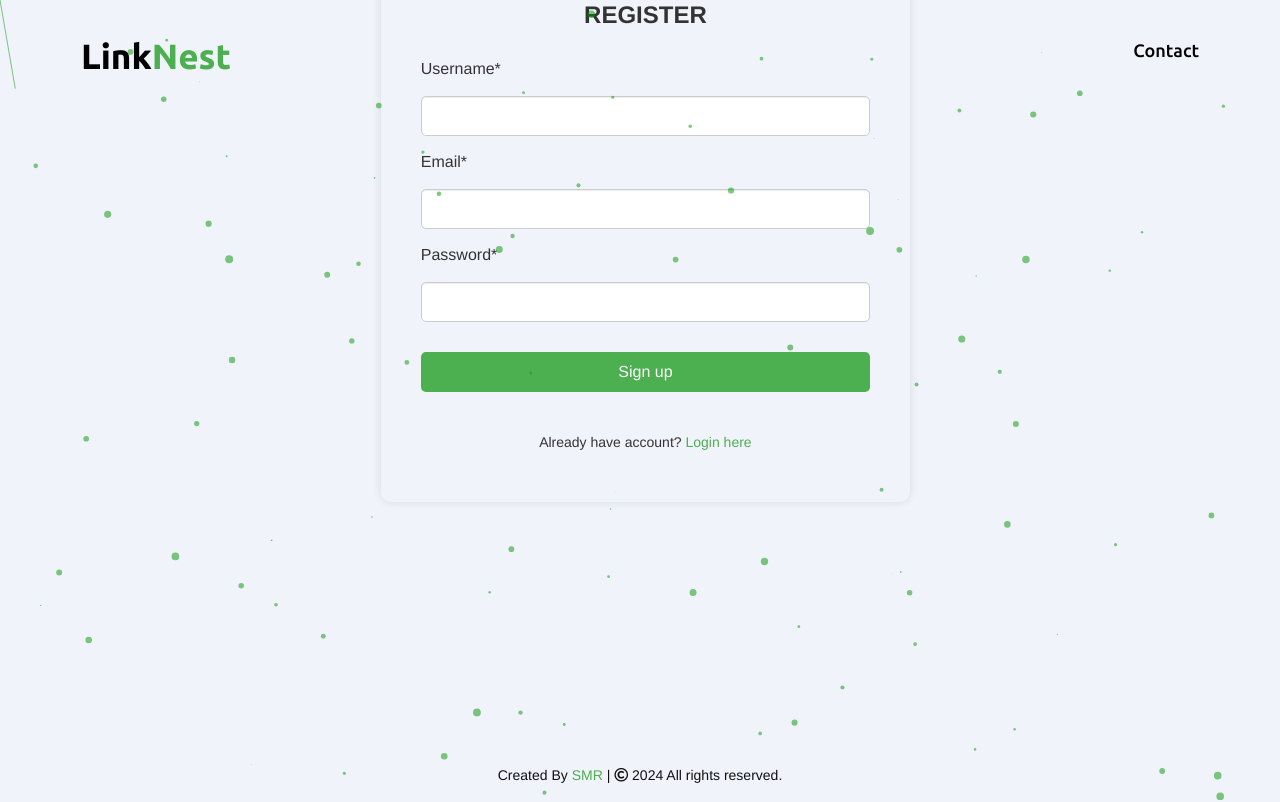
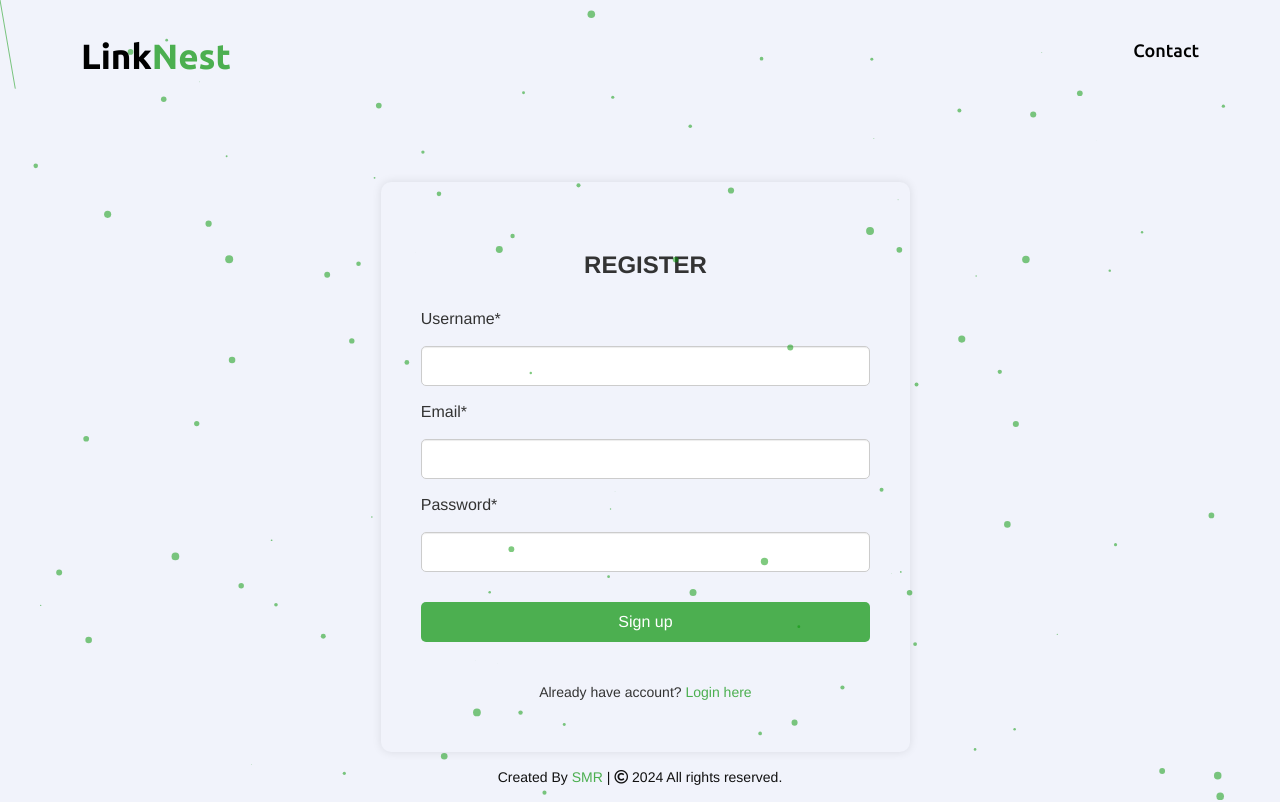
Before and after one commit to smr-yogesh/Linknest.cc, a Flask app: page /register in a window 1280 px wide. Run offline with Flask 3, Linux system fonts and the light colour scheme; some libraries are stand-ins or nearby versions.

Commit message:
v0.9, db, css and stracture fix

```diff
--- a/routes/admin.py
+++ b/routes/admin.py
@@ -7,6 +7,7 @@ from model.user import user as u
 from model.otp import otp
 from routes.validator import send_mail
 from routes.user import generate_random_code
+import os
 
 admin_B = Blueprint("admin_B", __name__)
 
@@ -19,6 +20,7 @@ def getid():
 
 @admin_B.route("/dashboard")  # Admin URL rename to dashboard
 def admin():
+    print(os.getenv("SQLALCHEMY_DATABASE_URI"))
     # Checks if a user is logged in
     if "user" in session:
         # Retrieves all blog posts for the logged-in user
@@ -52,6 +54,7 @@ def settings():
 def update():
     # Query the user to be updated
     user = u.query.filter_by(id=getid()).one_or_none()
+    link = links.query.filter_by(id=getid()).one_or_none()
 
     # Updates the session with the user's name
     session["user"] = user.name
@@ -65,6 +68,7 @@ def update():
     name = request.form.get("name")
     if name:
         user.name = name
+        link.author = name
 
     # Updates the user's email if provided
     email = request.form.get("email")
--- a/templates/sign_in.html
+++ b/templates/sign_in.html
@@ -18,7 +18,7 @@
   {% endif %}
   {% endwith %}
 <div id="formm">
-  <div class="container" style="margin-top:-300px;">
+  <div class="container">
     <div class="col-lg-6 col-lg-offset-3 col-md-6 col-md-offset-3 col-md-8 col-md-offset-2">
       <div id="userform">
         <div class="tab-content">
```
